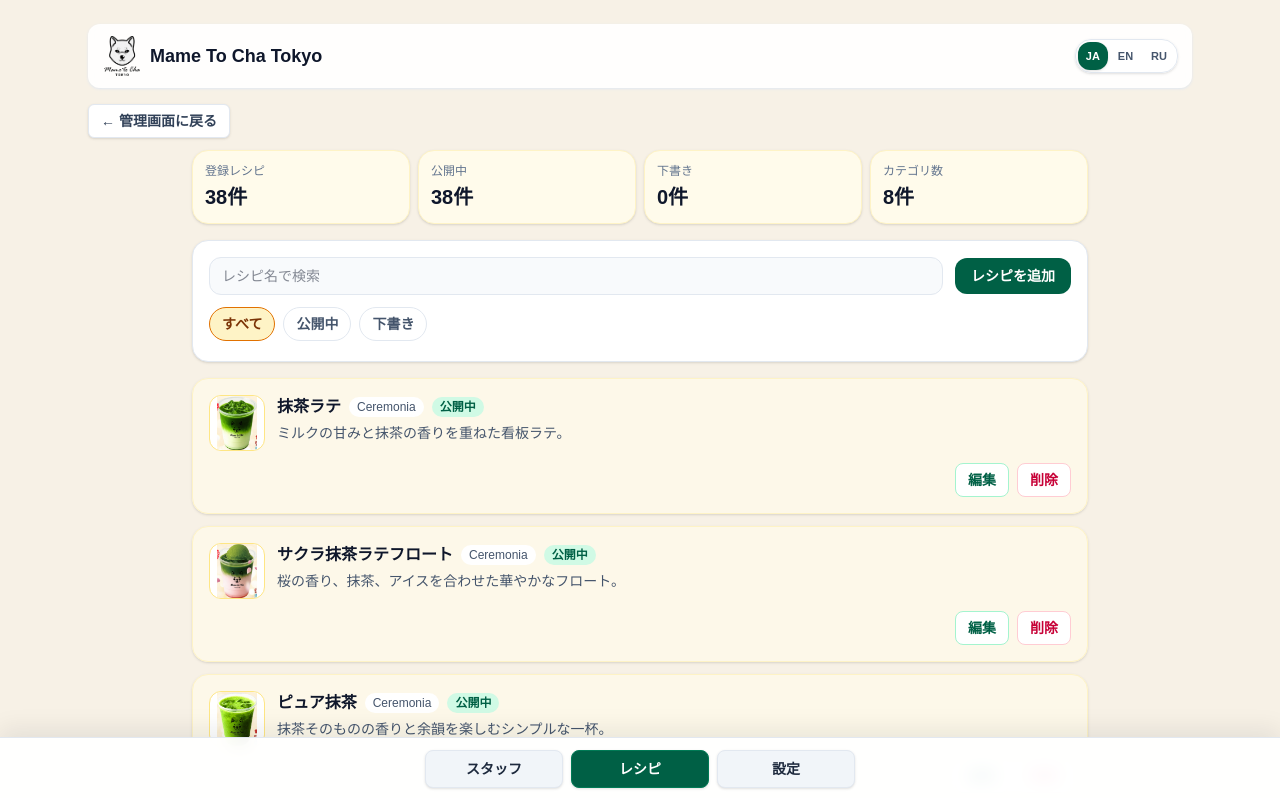
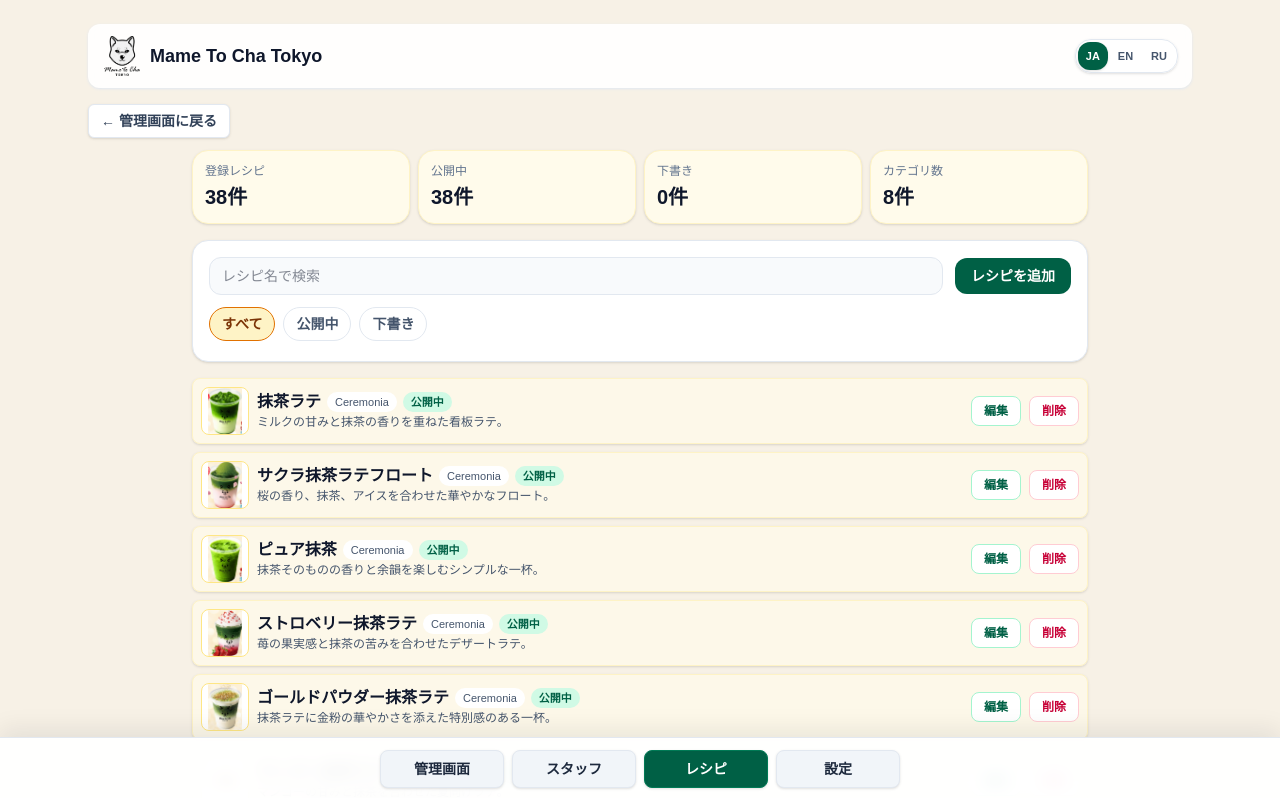
Before and after one commit to tantik/cafe-shift, a Next.js app: page /manager/recipes in a window 1280 px wide. Shown: the top 798 px of the page. Built offline with nearby package versions, Linux system fonts and the light colour scheme.

Commit message:
маленькое исправелние высоты блока - аптимизация

```diff
--- a/src/app/manager/page.tsx
+++ b/src/app/manager/page.tsx
@@ -115,15 +115,20 @@ const reports: WorkReport[] = [
 ];
 
 function buildInitialSchedule() {
-  const pattern: ShiftCode[] = ["shift_1", "shift_2", "shift_3", "full_day", "none", "store_closed", "vacation"];
+  const pattern: ShiftCode[] = ["shift_1", "shift_2", "full_day", "none", "vacation", "store_closed", "shift_1", "full_day", "shift_2", "none"];
   return Object.fromEntries(
     employees.map((employee, employeeIndex) => [
       employee.id,
       Object.fromEntries(
-        weeks.flatMap((week) => week.days).map((day, dayIndex) => {
-          const shift = pattern[(employeeIndex + dayIndex * 2) % pattern.length];
-          return [day.key, shift];
-        }),
+        weeks.flatMap((week, weekIndex) =>
+          week.days.map((day, dayIndex) => {
+            if (employee.id === "cons") {
+              return [day.key, dayIndex < 5 ? "shift_3" : "none"];
+            }
+            const shift = pattern[(employeeIndex * 3 + weekIndex * 4 + dayIndex * 2) % pattern.length];
+            return [day.key, shift];
+          }),
+        ),
       ),
     ]),
   ) as Record<string, Record<string, ShiftCode>>;
@@ -152,14 +157,19 @@ function formatHours(hours: number) {
 // Demo auto-generation. Production should consider staffing rules, max hours, vacations, fairness, and required headcount.
 function buildDraftFromRequests(current: Record<string, Record<string, ShiftCode>>, excludedEmployeeIds: string[] = []) {
   const next = structuredClone(current);
-  const draftPattern: ShiftCode[] = ["shift_1", "shift_2", "none", "full_day", "vacation", "shift_3", "none"];
-  for (const employee of employees) {
+  const draftPattern: ShiftCode[] = ["shift_1", "shift_2", "none", "full_day", "vacation", "store_closed", "shift_1", "full_day", "shift_2"];
+  for (const [employeeIndex, employee] of employees.entries()) {
     if (excludedEmployeeIds.includes(employee.id)) {
       continue;
     }
-    for (const week of weeks) {
-      for (const day of week.days) {
-        next[employee.id][day.key] = draftPattern[(employees.indexOf(employee) + Number(day.key.slice(-2))) % draftPattern.length];
+    for (const [weekIndex, week] of weeks.entries()) {
+      for (const [dayIndex, day] of week.days.entries()) {
+        next[employee.id][day.key] =
+          employee.id === "cons"
+            ? dayIndex < 5
+              ? "shift_3"
+              : "none"
+            : draftPattern[(employeeIndex * 2 + weekIndex * 3 + dayIndex) % draftPattern.length];
       }
     }
   }
@@ -198,6 +208,8 @@ function ManagerContent() {
   const selectedIsPast = selectedCell ? selectedCell.dayKey < todayKey : false;
   const selectedIsReportOnly = selectedIsPast || Boolean(selectedReport);
   const missingRequestEmployees = employees.filter((employee) => missingRequestEmployeeIds.includes(employee.id));
+  const selectedEditableShiftCodes =
+    selectedEmployee?.id === "cons" ? editableShiftCodes : editableShiftCodes.filter((code) => code !== "shift_3");
 
   const weekRows = useMemo(
     () =>
@@ -457,7 +469,7 @@ function ManagerContent() {
                 <div className="mt-4">
                   <p className="text-xs font-bold text-slate-700">{t("manager.shiftEdit")}</p>
                   <div className="mt-2 grid grid-cols-4 gap-1.5">
-                    {editableShiftCodes.map((code) => (
+                    {selectedEditableShiftCodes.map((code) => (
                       <button
                         key={code}
                         type="button"
--- a/src/app/manager/recipes/page.tsx
+++ b/src/app/manager/recipes/page.tsx
@@ -204,52 +204,54 @@ function ManagerRecipesContent() {
           </div>
         </section>
 
-        <section className="space-y-3">
+        <section className="space-y-2">
           {visibleRecipes.length === 0 ? (
             <div className="rounded-2xl border border-slate-200 bg-white p-5 text-center text-sm text-slate-500 shadow-sm">
               {t("managerRecipes.emptyText")}
             </div>
           ) : (
             visibleRecipes.map((recipe) => (
-              <article key={recipe.id} className="rounded-2xl border border-amber-100 bg-amber-50/70 p-3 shadow-sm sm:p-4">
-                <div className="flex gap-3">
-                  <div className="flex h-14 w-14 shrink-0 items-center justify-center rounded-xl border border-amber-200 bg-white text-xs font-semibold text-amber-800">
+              <article key={recipe.id} className="rounded-lg border border-amber-100 bg-amber-50/70 p-2 shadow-sm">
+                <div className="flex flex-col gap-2 sm:flex-row sm:items-center">
+                  <div className="flex min-w-0 flex-1 items-center gap-2">
+                    <div className="flex h-12 w-12 shrink-0 items-center justify-center rounded-lg border border-amber-200 bg-white text-[11px] font-semibold text-amber-800">
                       {recipe.imageUrl ? (
-                      <img src={recipe.imageUrl} alt={recipe.title} className="h-full w-full rounded-xl object-contain" loading="lazy" />
+                        <img src={recipe.imageUrl} alt={recipe.title} className="h-full w-full rounded-lg object-contain" loading="lazy" />
                       ) : (
                         t("managerRecipes.photo")
                       )}
                     </div>
                     <div className="min-w-0 flex-1">
-                    <div className="flex flex-wrap items-center gap-2">
-                      <h2 className="font-semibold text-slate-900">{recipe.title}</h2>
-                      <span className="rounded-full bg-white px-2 py-0.5 text-xs text-slate-600">{recipe.category}</span>
+                      <div className="flex flex-wrap items-center gap-1.5">
+                        <h2 className="font-semibold leading-tight text-slate-900">{recipe.title}</h2>
+                        <span className="rounded-full bg-white px-2 py-0.5 text-[11px] text-slate-600">{recipe.category}</span>
                         <span
-                        className={`rounded-full px-2 py-0.5 text-xs font-semibold ${
+                          className={`rounded-full px-2 py-0.5 text-[11px] font-semibold ${
                             recipe.active ? "bg-emerald-100 text-emerald-800" : "bg-slate-100 text-slate-600"
                           }`}
                         >
                           {statusLabel(recipe.active, t)}
                         </span>
                       </div>
-                    <p className="mt-1 text-sm text-slate-600">{recipe.description || t("managerRecipes.noDescription")}</p>
+                      <p className="mt-0.5 line-clamp-1 text-xs text-slate-600">{recipe.description || t("managerRecipes.noDescription")}</p>
                     </div>
                   </div>
-                <div className="mt-3 flex flex-wrap justify-end gap-2">
+                  <div className="flex shrink-0 justify-end gap-2">
                     <button
                       type="button"
                       onClick={() => openEditEditor(recipe)}
-                    className="rounded-lg border border-emerald-200 bg-white px-3 py-1.5 text-sm font-semibold text-emerald-800"
+                      className="rounded-lg border border-emerald-200 bg-white px-3 py-1.5 text-xs font-semibold text-emerald-800"
                     >
                       {t("managerRecipes.edit")}
                     </button>
                     <button
                       type="button"
                       onClick={() => deleteRecipe(recipe.id)}
-                    className="rounded-lg border border-rose-200 bg-white px-3 py-1.5 text-sm font-semibold text-rose-700"
+                      className="rounded-lg border border-rose-200 bg-white px-3 py-1.5 text-xs font-semibold text-rose-700"
                     >
                       {t("manager.deleteRecipe")}
                     </button>
+                  </div>
                 </div>
               </article>
             ))
--- a/src/components/manager-back-link.tsx
+++ b/src/components/manager-back-link.tsx
@@ -8,7 +8,7 @@ export default function ManagerBackLink() {
   const pathname = usePathname();
   const { t } = useI18n();
 
-  if (pathname === "/manager" || !pathname.startsWith("/manager/")) {
+  if (pathname === "/manager" || pathname === "/manager/employees" || !pathname.startsWith("/manager/")) {
     return null;
   }
 
--- a/src/components/manager-nav.tsx
+++ b/src/components/manager-nav.tsx
@@ -5,6 +5,7 @@ import { usePathname } from "next/navigation";
 import { useI18n } from "@/lib/i18n/use-i18n";
 
 const managerNavItems = [
+  { href: "/manager", labelKey: "manager.root" },
   { href: "/manager/employees", labelKey: "manager.staff" },
   { href: "/manager/recipes", labelKey: "manager.recipes" },
   { href: "/manager/settings", labelKey: "manager.settings" },
@@ -16,14 +17,14 @@ export default function ManagerNav() {
 
   return (
     <nav className="fixed bottom-0 left-0 right-0 z-40 border-t border-slate-200 bg-white/95 px-3 py-3 shadow-[0_-8px_24px_rgba(15,23,42,0.08)] backdrop-blur-sm">
-      <div className="mx-auto grid max-w-[430px] grid-cols-3 gap-2">
+      <div className="mx-auto grid max-w-[520px] grid-cols-4 gap-1.5 sm:gap-2">
         {managerNavItems.map((item) => {
           const isActive = pathname === item.href;
           return (
             <Link
               key={item.href}
               href={item.href}
-              className={`rounded-lg border px-3 py-2 text-center text-sm font-bold shadow-sm transition ${
+              className={`rounded-lg border px-2 py-2 text-center text-xs font-bold shadow-sm transition sm:text-sm ${
                 isActive
                   ? "border-emerald-700 bg-emerald-800 text-white"
                   : "border-slate-200 bg-slate-100 text-slate-800 hover:border-emerald-300"
--- a/src/lib/i18n/dictionaries.ts
+++ b/src/lib/i18n/dictionaries.ts
@@ -225,6 +225,7 @@ export const dictionaries: Record<AppLanguage, Record<string, string>> = {
     "manager.staff": "スタッフ",
     "manager.recipes": "レシピ",
     "manager.settings": "設定",
+    "manager.root": "管理画面",
     "manager.backToManager": "管理画面に戻る",
     "manager.shiftSettings": "シフト設定",
     "manager.addShift": "シフト追加",
@@ -848,6 +849,7 @@ export const dictionaries: Record<AppLanguage, Record<string, string>> = {
     "manager.staff": "Staff",
     "manager.recipes": "Recipes",
     "manager.settings": "Settings",
+    "manager.root": "Manager",
     "manager.backToManager": "Back to manager",
     "manager.shiftSettings": "Shift settings",
     "manager.addShift": "Add shift",
@@ -1471,6 +1473,7 @@ export const dictionaries: Record<AppLanguage, Record<string, string>> = {
     "manager.staff": "Сотрудники",
     "manager.recipes": "Рецепты",
     "manager.settings": "Настройки",
+    "manager.root": "Менеджер",
     "manager.backToManager": "Назад к менеджеру",
     "manager.shiftSettings": "Настройки смен",
     "manager.addShift": "Добавить смену",
```
Lines whose indentation alone changed are shown as unchanged.
